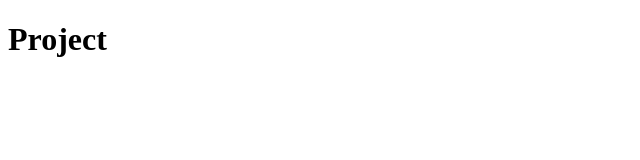
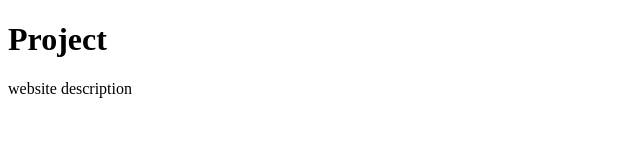
Before and after one commit to miraakk/repository, a plain HTML site: page index.html in a window 1280 px wide. Shown: the whole page, without its empty margins (0-640 px from the left). Drawn offline with Linux system fonts and the light colour scheme.

Commit message:
Update index.html
i added description

```diff
--- a/index.html
+++ b/index.html
@@ -10,7 +10,7 @@
 
 <body>
   <h1>Project</h1>
-
+  <p>website description</p>
 </body>
 
 </html>
```
